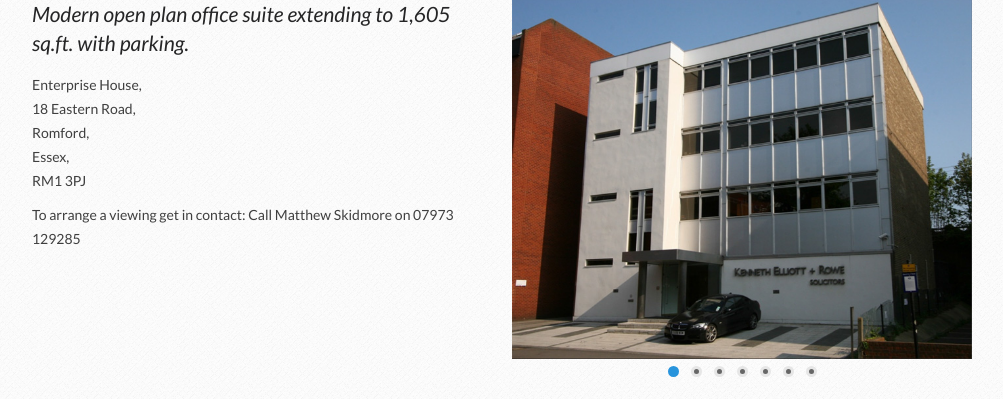
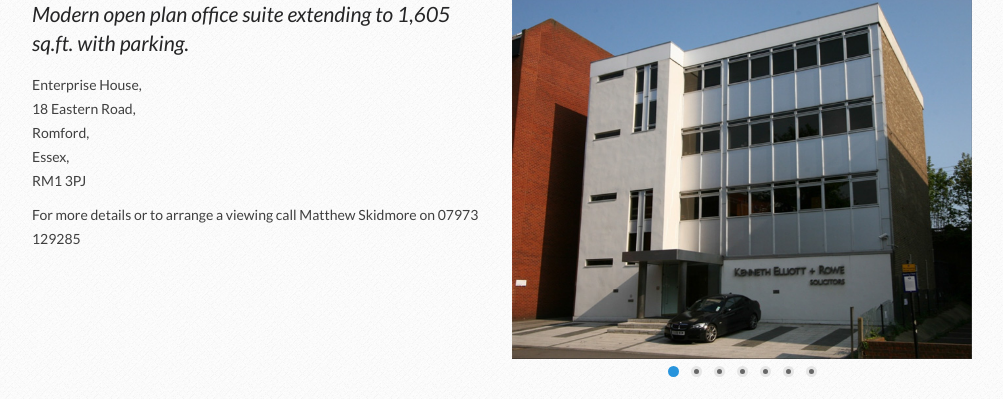
Before and after one commit to matjkd/romfordoffice, a CodeIgniter app: page /welcome/page in a window 1280 px wide. Shown: the part 443-842 px from the top of the page, without its empty margins (138-1141 px from the left). Run offline with CodeIgniter, Linux system fonts and the light colour scheme; some libraries are stand-ins or nearby versions.

Commit message:
text update

```diff
--- a/application/views/pages/frontpage.php
+++ b/application/views/pages/frontpage.php
@@ -19,7 +19,7 @@
 				</p>
 
 				<p>
-					To arrange a viewing get in contact: Call Matthew Skidmore on 07973 129285
+					For more details or to arrange a viewing call Matthew Skidmore on 07973 129285
 				</p>
 
 			</div>
```
